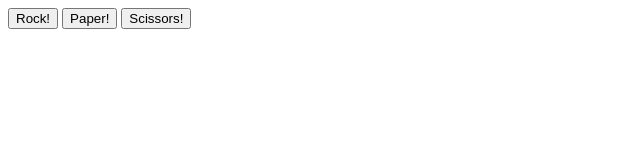
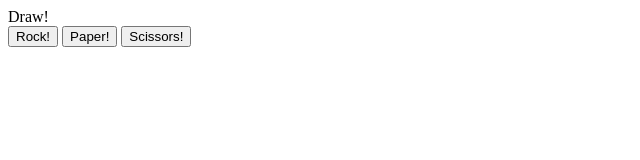
Before and after one commit to BrandonRasm/odin-rockpaperscissors, a plain HTML site: page index.html in a window 1280 px wide. Both pictures are taken after a click on the button "Rock!". Shown: the whole page, without its empty margins (0-640 px from the left). Drawn offline with Linux system fonts and the light colour scheme.

Commit message:
added a div that displays the result

```diff
--- a/index.html
+++ b/index.html
@@ -6,6 +6,7 @@
     <script type="text/javascript" src="script.js" defer></script>
 </head>
 <body>
+    <div class="result"></div>
     <button class="rock">Rock!</button>
     <button class="paper">Paper!</button>
     <button class="scissors">Scissors!</button>
--- a/script.js
+++ b/script.js
@@ -1,7 +1,8 @@
 const butts = document.querySelectorAll("button");
+const resultOutput = document.querySelector(".result")
 butts.forEach(butt => {
     butt.addEventListener('click', event => {
-        playRound(butt);
+        resultOutput.textContent = playRound(butt);
     })
 })
 
@@ -28,8 +29,6 @@ function playerInput() {
 }
 function playRound(input) {
     x = input.classList;
-    // y = x.item(0);
-    // console.log(y);
     const pInput = x.item(0);
     let cInput = compPlay();
     if (cInput == pInput) {
```
